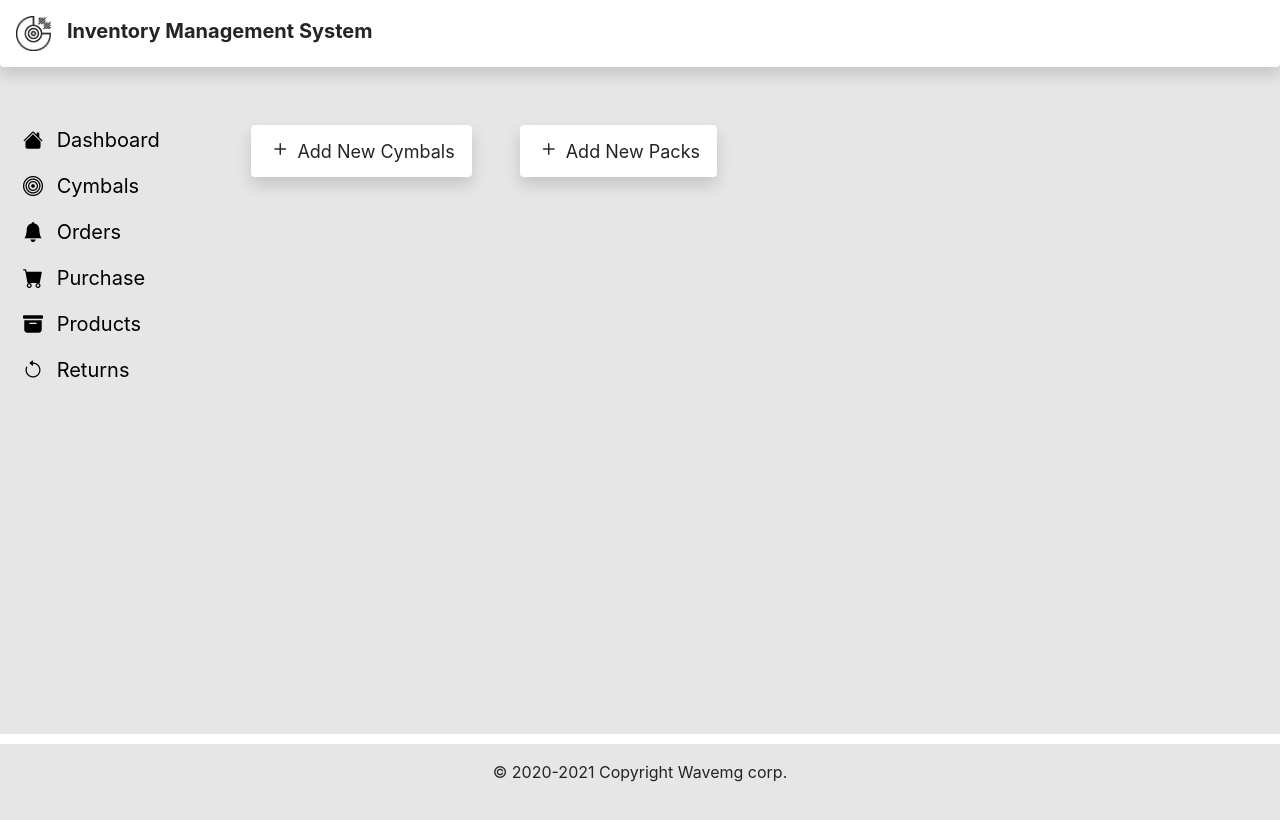
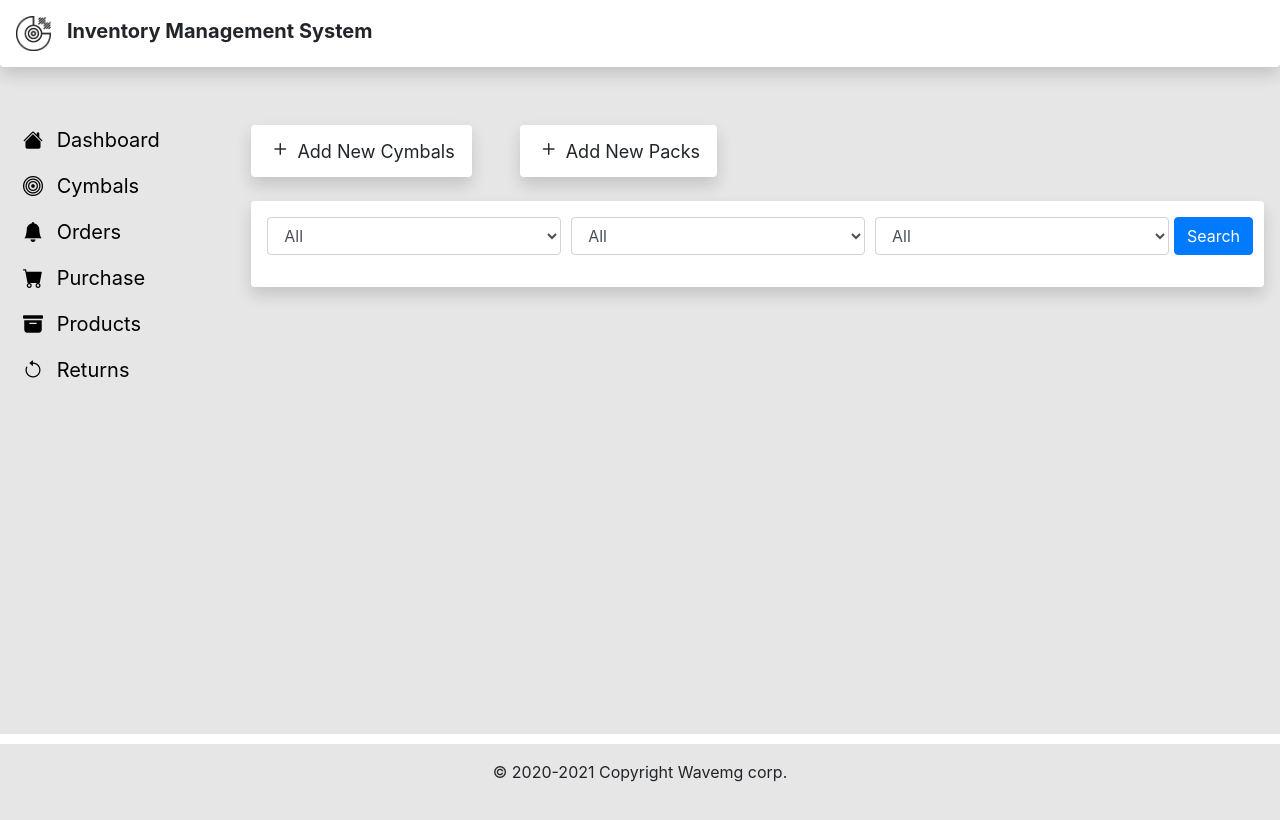
Before and after one commit to congmul/inventorymanagementsystem-react, a React (Create React App) app: page /cymbals in a window 1280 px wide. Shown: the top 820 px of the page. Built offline with nearby package versions, Linux system fonts and the light colour scheme.

Commit message:
Complete search Cymbals from Data

```diff
--- /dev/null
+++ b/src/pages/Cymbals/SearchCymbal/index.jsx
@@ -0,0 +1,153 @@
+import React, { useState } from 'react'
+import { Table, Button, Form, Col } from 'react-bootstrap';
+
+import './style.css';
+
+export default function SearchCymbal() {
+
+    const [tableDisplay, setTableDisplay] = useState({ display: "none" }); // Handble state for Table display or not
+    const [tbody, setTbody] = useState([]); // Handble state for tbody
+
+    const handleSearch = (e) => {
+        e.preventDefault();
+        console.log(e.target[0].value.toLowerCase());
+        console.log(e.target[1].value.toLowerCase());
+        console.log(e.target[2].value);
+
+        // Dummy Cymbals list Data
+        const searchresult = [
+            {
+                packageCode: "k0800",
+                category01: "zildjian",
+                category02: "crash",
+                size: "16",
+                description: "Dark Thin",
+                code: "k0902",
+                qty: "3",
+                eBayPrice: "169",
+                websitePrice: "189",
+            },
+            {
+                packageCode: "k0800",
+                category01: "zildjian",
+                category02: "crash",
+                size: "16",
+                description: "Dark Thin",
+                code: "k0902",
+                qty: "3",
+                eBayPrice: "169",
+                websitePrice: "189",
+            },
+            {
+                packageCode: "k0800",
+                category01: "zildjian",
+                category02: "crash",
+                size: "16",
+                description: "Dark Thin",
+                code: "k0902",
+                qty: "3",
+                eBayPrice: "169",
+                websitePrice: "189",
+            },
+            {
+                packageCode: "k0800",
+                category01: "zildjian",
+                category02: "crash",
+                size: "16",
+                description: "Dark Thin",
+                code: "k0902",
+                qty: "3",
+                eBayPrice: "169",
+                websitePrice: "189",
+            },
+        ]
+
+        console.log(searchresult);
+        setTbody([...searchresult]);
+
+        // set Table's display to block
+        setTableDisplay({ display: "block" })
+    }
+
+    function handlePakageData(e) {
+        console.log(e.target.innerText);
+    }
+
+    return (
+        <div className="shadow ml-5 mr-3 mb-4 p-3 bg-white rounded cymbalSearch">
+            <Form onSubmit={handleSearch}>
+                <Form.Row>
+                    <Form.Group as={Col}>
+                        <Form.Control as="select">
+                            <option value="all" disabled>Brand</option>
+                            <option>All</option>
+                            <option>Zildjian</option>
+                            <option>Sabian</option>
+                        </Form.Control>
+                    </Form.Group>
+                    <Form.Group as={Col}>
+                        <Form.Control as="select">
+                            <option value="all" disabled>Type</option>
+                            <option>All</option>
+                            <option>Ride</option>
+                            <option>HiHats</option>
+                            <option>Crash</option>
+                            <option>Splash</option>
+                        </Form.Control>
+                    </Form.Group>
+                    <Form.Group as={Col}>
+                        <Form.Control as="select">
+                            <option value="all" disabled>Size</option>
+                            <option>All</option>
+                            <option value="14">14 inch</option>
+                            <option value="15">15 inch</option>
+                            <option value="16">16 inch</option>
+                            <option value="17">17 inch</option>
+                            <option value="18">18 inch</option>
+                            <option value="19">19 inch</option>
+                            <option value="20">20 inch</option>
+                            <option value="21">21 inch</option>
+                        </Form.Control>
+                    </Form.Group>
+                    <Form.Group>
+                        <Button variant="primary" type="submit">
+                            Search
+                    </Button>
+                    </Form.Group>
+                </Form.Row>
+            </Form>
+            <div style={tableDisplay}>
+                {/* TODO: Using state - disaply - none or block */}
+                <Table hover className="mt-3">
+                    <thead>
+                        <tr>
+                            <th>Package Code</th>
+                            <th>Category01</th>
+                            <th>Category02</th>
+                            <th>Size</th>
+                            <th>Description</th>
+                            <th>Code</th>
+                            <th>QTY</th>
+                            <th>eBay Price</th>
+                            <th>Website Price</th>
+                        </tr>
+                    </thead>
+                    <tbody>
+                        {tbody.map(cymbal => (<tr>
+                            <td class="packageCode" data-id={cymbal.packageCode} onClick={handlePakageData}>{cymbal.packageCode.toUpperCase()}</td>
+                            <td>{cymbal.category01}</td>
+                            <td>{cymbal.category02}</td>
+                            <td>{cymbal.size}</td>
+                            <td>{cymbal.description}</td>
+                            <td>{cymbal.code.toUpperCase()}</td>
+                            <td>{cymbal.qty}</td>
+                            <td>$ {cymbal.eBayPrice}</td>
+                            <td>$ {cymbal.websitePrice}</td>
+                        </tr>)
+                        )}
+                    </tbody>
+                </Table>
+            </div>
+        </div>
+    )
+}
--- /dev/null
+++ b/src/pages/Cymbals/SearchCymbal/style.css
@@ -0,0 +1,10 @@
+.cymbalSearch{
+    width: 100%;
+}
+tbody tr td {
+    text-align: center;
+}
+
+.packageCode{
+    cursor: pointer;
+}
--- a/src/pages/Cymbals/index.jsx
+++ b/src/pages/Cymbals/index.jsx
@@ -3,6 +3,7 @@ import { Row } from 'react-bootstrap';
 
 import Addcymbal from './Addcymbal/index'
 import AddCymbalPack from './AddCymbalPack/index'
+import SearchCymbal from './SearchCymbal/index'
 
 export default function Cymbals() {
   useEffect(() => {
@@ -16,6 +17,9 @@ export default function Cymbals() {
         <Addcymbal />
         <AddCymbalPack />
       </Row>
+      <Row>
+        <SearchCymbal />
+      </Row>
     </div>
   )
 }
```
Also changed, not shown: 1 other file (tests, documents, lock files or other folders).
